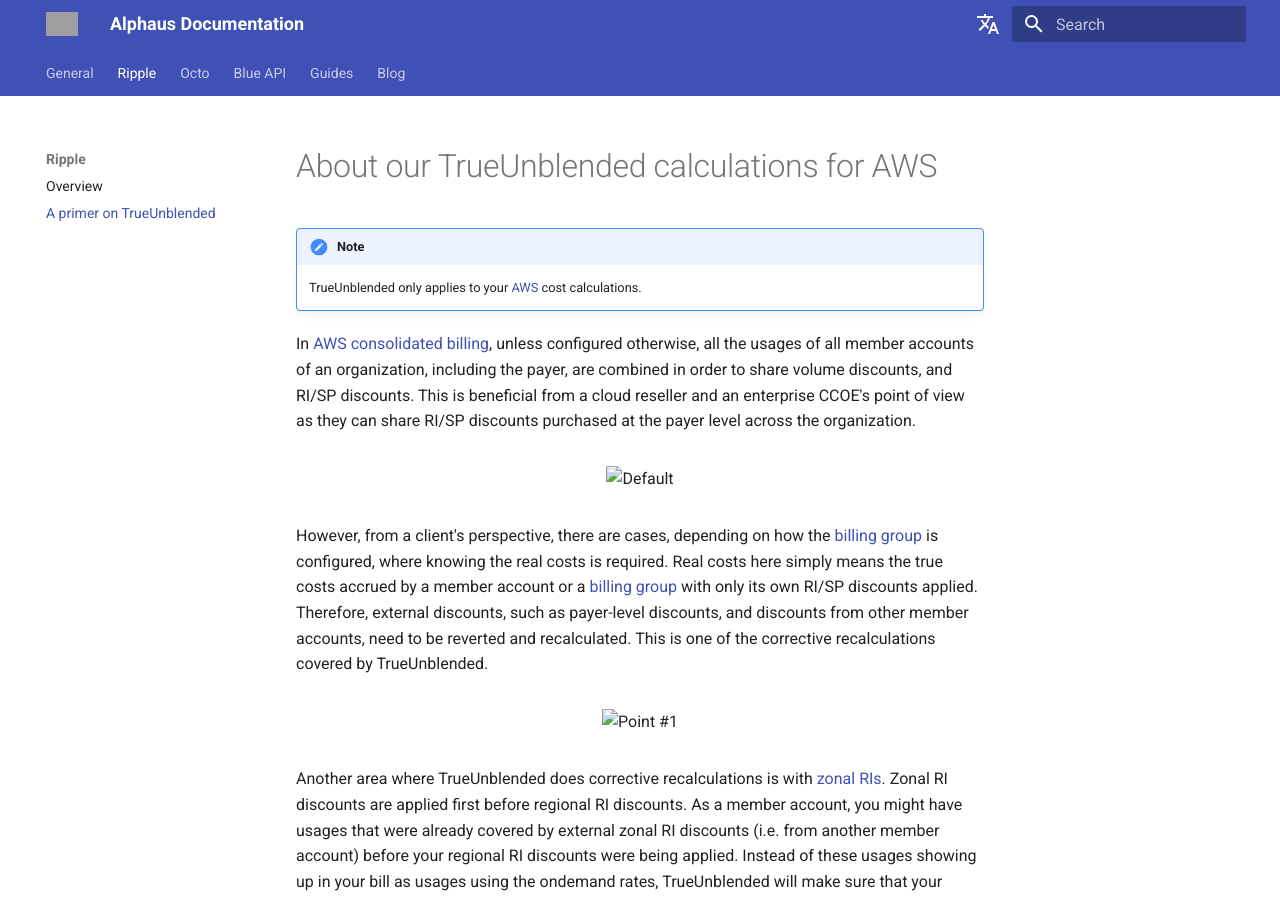
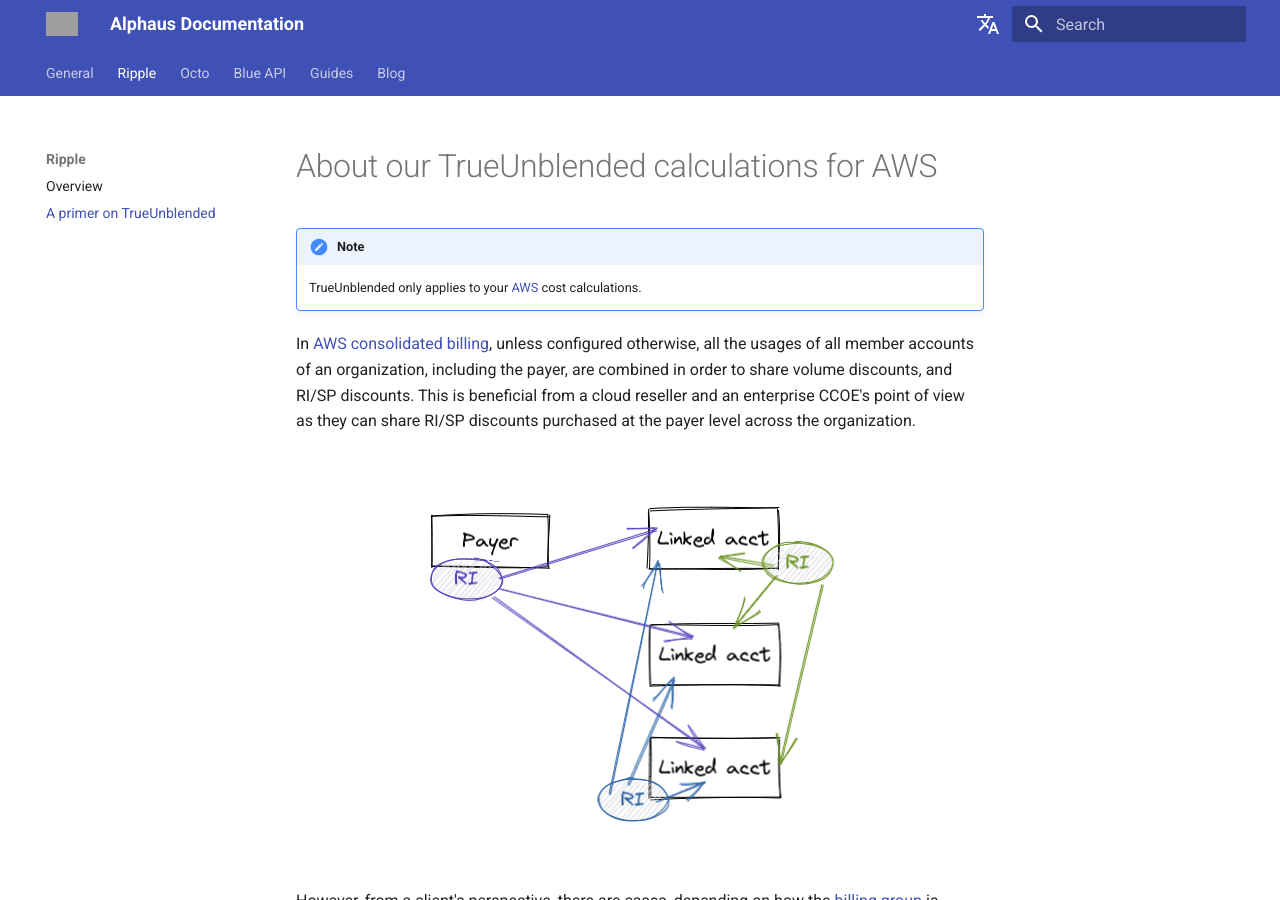
Before and after one commit to alphauslabs/tmpdocs, an MkDocs documentation site: the page built from docs/ripple/trueunblended.md, in a window 1280 px wide and 900 px high. Built offline with MkDocs 1.6.1 and Material for MkDocs 9.7.7, drawn with Linux system fonts in a browser that asks for light colours; comment, search, counter and statistics services are not loaded; grey boxes are pictures that could not be loaded.

Commit message:
chore: move tu to ripple

```diff
--- a/docs/ripple/trueunblended.md
+++ b/docs/ripple/trueunblended.md
@@ -6,25 +6,25 @@
 In [AWS consolidated billing](https://docs.aws.amazon.com/awsaccountbilling/latest/aboutv2/consolidated-billing.html), unless configured otherwise, all the usages of all member accounts of an organization, including the payer, are combined in order to share volume discounts, and RI/SP discounts. This is beneficial from a cloud reseller and an enterprise CCOE's point of view as they can share RI/SP discounts purchased at the payer level across the organization.
 
 <figure markdown>
-  ![Default](./assets/trueunblended-00.png)
+  ![Default](../assets/ripple/trueunblended-00.png)
 </figure>
 
 However, from a client's perspective, there are cases, depending on how the [billing group](https://alphauslabs.github.io/docs/concepts/#billing-group) is configured, where knowing the real costs is required. Real costs here simply means the true costs accrued by a member account or a [billing group](https://alphauslabs.github.io/docs/concepts/#billing-group) with only its own RI/SP discounts applied. Therefore, external discounts, such as payer-level discounts, and discounts from other member accounts, need to be reverted and recalculated. This is one of the corrective recalculations covered by TrueUnblended.
 
 <figure markdown>
-  ![Point #1](./assets/trueunblended-01.png)
+  ![Point #1](../assets/ripple/trueunblended-01.png)
 </figure>
 
 Another area where TrueUnblended does corrective recalculations is with [zonal RIs](https://docs.aws.amazon.com/AWSEC2/latest/UserGuide/reserved-instances-scope.html). Zonal RI discounts are applied first before regional RI discounts. As a member account, you might have usages that were already covered by external zonal RI discounts (i.e. from another member account) before your regional RI discounts were being applied. Instead of these usages showing up in your bill as usages using the ondemand rates, TrueUnblended will make sure that your regional RI discounts are applied to these usages as well using [AWS RI application rules](https://docs.aws.amazon.com/AWSEC2/latest/UserGuide/apply_ri.html).
 
 <figure markdown>
-  ![Point #2](./assets/trueunblended-02.png)
+  ![Point #2](../assets/ripple/trueunblended-02.png)
 </figure>
 
 Another area where TrueUnblended does corrective recalculations is with [SavingsPlans](https://aws.amazon.com/savingsplans/)[^1]. RI discounts are applied first before SP discounts. As a member account, you might have usages that were already covered by external RI discounts (i.e. from another member account) before your SP discounts were being applied. Instead of these usages showing up in your bill as usages using the ondemand rates, TrueUnblended will make sure that your SP discounts are applied to these usages as well using [AWS SP application rules](https://docs.aws.amazon.com/savingsplans/latest/userguide/sp-applying.html).
 
 <figure markdown>
-  ![Point #3](./assets/trueunblended-03.png)
+  ![Point #3](../assets/ripple/trueunblended-03.png)
 </figure>
 
 [^1]: Support is expected to be released by Q2, 2022.
```
Also changed, not shown: docs/assets/ripple/trueunblended-00.png (renamed from docs/assets/trueunblended-00.png), docs/assets/ripple/trueunblended-01.png (renamed from docs/assets/trueunblended-01.png), docs/assets/ripple/trueunblended-02.png (renamed from docs/assets/trueunblended-02.png), docs/assets/ripple/trueunblended-03.png (renamed from docs/assets/trueunblended-03.png).
